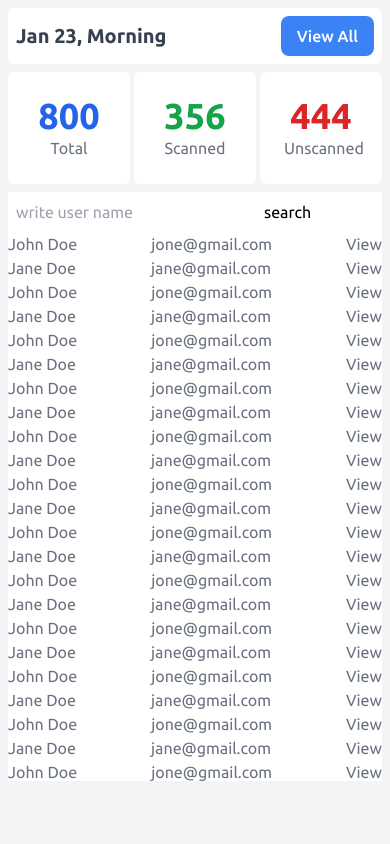
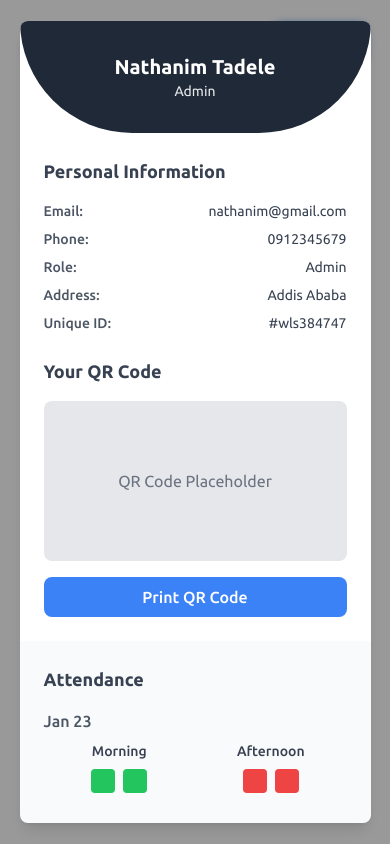
Before and after one commit to Nathanim1919/qrcode, a React (Vite) app in the folder client/: page /admin in a window 390 px wide. Built offline with nearby package versions, Linux system fonts and the light colour scheme.

Commit message:
Add UserDetailCard component and integrate it into AdminPage layout

```diff
--- /dev/null
+++ b/client/src/components/UserDetailCard.tsx
@@ -0,0 +1,97 @@
+const UserDetailCard: React.FC = () => {
+  return (
+    <div className="fixed top-0 left-0 grid place-items-center w-screen h-screen bg-black/40 backdrop-blur-sm">
+      <div className="w-[90%] md:max-w-[700px] max-h-[95vh] bg-white rounded-lg shadow-lg overflow-y-auto">
+        {/* Header Section */}
+        <div
+          className="text-white sticky top-0 p-8 flex flex-col items-center
+            before:absolute before:top-0 before:left-0 before:w-full before:h-full before:bg-gray-800 before:rounded-br-full before:rounded-bl-full
+          "
+        >
+          <h2 className="text-xl font-bold text-white relative z-10">
+            Nathanim Tadele
+          </h2>
+          <p className="text-sm opacity-90">Admin</p>
+        </div>
+
+        {/* Details Section */}
+        <div className="grid grid-cols-1 md:grid-cols-2 gap-6 p-6">
+          {/* Personal Info */}
+          <div>
+            <h3 className="font-semibold text-lg mb-4 text-gray-700">
+              Personal Information
+            </h3>
+            <div className="space-y-2 text-sm">
+              <div className="flex justify-between">
+                <p className="font-medium text-gray-600">Email:</p>
+                <p className="text-gray-700">nathanim@gmail.com</p>
+              </div>
+              <div className="flex justify-between">
+                <p className="font-medium text-gray-600">Phone:</p>
+                <p className="text-gray-700">0912345679</p>
+              </div>
+              <div className="flex justify-between">
+                <p className="font-medium text-gray-600">Role:</p>
+                <p className="text-gray-700">Admin</p>
+              </div>
+              <div className="flex justify-between">
+                <p className="font-medium text-gray-600">Address:</p>
+                <p className="text-gray-700">Addis Ababa</p>
+              </div>
+              <div className="flex justify-between">
+                <p className="font-medium text-gray-600">Unique ID:</p>
+                <p className="text-gray-700">#wls384747</p>
+              </div>
+            </div>
+          </div>
+
+          {/* QR Code Section */}
+          <div>
+            <h3 className="font-semibold text-lg mb-4 text-gray-700">
+              Your QR Code
+            </h3>
+            <div className="bg-gray-200 h-40 w-full rounded-lg flex items-center justify-center">
+              <p className="text-gray-500">QR Code Placeholder</p>
+            </div>
+            <button className="mt-4 w-full bg-blue-500 text-white py-2 rounded-lg font-medium hover:bg-blue-600 transition">
+              Print QR Code
+            </button>
+          </div>
+        </div>
+
+        {/* Attendance Section */}
+        <div className="p-6 bg-gray-50">
+          <h3 className="font-bold text-lg text-gray-700 mb-4">Attendance</h3>
+          <div className="space-y-6">
+            {/* Attendance Day */}
+            {["Jan 23", "Jan 24", "Jan 25"].map((day) => (
+              <div key={day}>
+                <h4 className="font-medium text-gray-600 mb-2">{day}</h4>
+                <div className="flex justify-between">
+                  <div className="flex-1 text-center">
+                    <p className="font-medium text-sm text-gray-700">Morning</p>
+                    <div className="flex justify-center gap-2 mt-2">
+                      <div className="w-6 h-6 bg-green-500 rounded"></div>
+                      <div className="w-6 h-6 bg-green-500 rounded"></div>
+                    </div>
+                  </div>
+                  <div className="flex-1 text-center">
+                    <p className="font-medium text-sm text-gray-700">
+                      Afternoon
+                    </p>
+                    <div className="flex justify-center gap-2 mt-2">
+                      <div className="w-6 h-6 bg-red-500 rounded"></div>
+                      <div className="w-6 h-6 bg-red-500 rounded"></div>
+                    </div>
+                  </div>
+                </div>
+              </div>
+            ))}
+          </div>
+        </div>
+      </div>
+    </div>
+  );
+};
+
+export default UserDetailCard;
--- a/client/src/pages/AdminPage.tsx
+++ b/client/src/pages/AdminPage.tsx
@@ -1,130 +1,165 @@
+import UserDetailCard from "../components/UserDetailCard";
+
 const AdminPage: React.FC = () => {
     const users = [
         {
             name: "John Doe",
-            email: "jone@gmail.com"
+            email: "jone@gmail.com",
+             phone: "0912345679",
+            phone: "0912345679"
         },
         {
             name: "Jane Doe",
-            email: "jane@gmail.com"
+            email: "jane@gmail.com",
+             phone: "0912345679"
         },
         {
             name: "John Doe",
-            email: "jone@gmail.com"
+            email: "jone@gmail.com",
+             phone: "0912345679"
         },
         {
             name: "Jane Doe",
-            email: "jane@gmail.com"
+            email: "jane@gmail.com",
+             phone: "0912345679"
         },
         {
             name: "John Doe",
-            email: "jone@gmail.com"
+            email: "jone@gmail.com",
+             phone: "0912345679"
         },
         {
             name: "Jane Doe",
-            email: "jane@gmail.com"
+            email: "jane@gmail.com",
+             phone: "0912345679"
         },
         {
             name: "John Doe",
-            email: "jone@gmail.com"
+            email: "jone@gmail.com",
+             phone: "0912345679"
         },
         {
             name: "Jane Doe",
-            email: "jane@gmail.com"
+            email: "jane@gmail.com",
+             phone: "0912345679"
         },
         {
             name: "John Doe",
-            email: "jone@gmail.com"
+            email: "jone@gmail.com",
+             phone: "0912345679"
         },
         {
             name: "Jane Doe",
-            email: "jane@gmail.com"
+            email: "jane@gmail.com",
+             phone: "0912345679"
         },
         {
             name: "John Doe",
-            email: "jone@gmail.com"
+            email: "jone@gmail.com",
+             phone: "0912345679"
         },
         {
             name: "Jane Doe",
-            email: "jane@gmail.com"
+            email: "jane@gmail.com",
+             phone: "0912345679"
         },
         {
             name: "John Doe",
-            email: "jone@gmail.com"
+            email: "jone@gmail.com",
+             phone: "0912345679"
         },
         {
             name: "Jane Doe",
-            email: "jane@gmail.com"
+            email: "jane@gmail.com",
+             phone: "0912345679"
         },
         {
             name: "John Doe",
-            email: "jone@gmail.com"
+            email: "jone@gmail.com",
+             phone: "0912345679"
         },
         {
             name: "Jane Doe",
-            email: "jane@gmail.com"
+            email: "jane@gmail.com",
+             phone: "0912345679"
         },
         {
             name: "John Doe",
-            email: "jone@gmail.com"
+            email: "jone@gmail.com",
+             phone: "0912345679"
         },
         {
             name: "Jane Doe",
-            email: "jane@gmail.com"
+            email: "jane@gmail.com",
+             phone: "0912345679"
         },
         {
             name: "John Doe",
-            email: "jone@gmail.com"
+            email: "jone@gmail.com",
+             phone: "0912345679"
         },
         {
             name: "Jane Doe",
-            email: "jane@gmail.com"
+            email: "jane@gmail.com",
+             phone: "0912345679"
         },
         {
             name: "John Doe",
-            email: "jone@gmail.com"
+            email: "jone@gmail.com",
+             phone: "0912345679"
         },
         {
             name: "Jane Doe",
-            email: "jane@gmail.com"
+            email: "jane@gmail.com",
+             phone: "0912345679"
         },
         {
             name: "John Doe",
-            email: "jone@gmail.com"
+            email: "jone@gmail.com",
+             phone: "0912345679"
         },
         {
             name: "Jane Doe",
-            email: "jane@gmail.com"
+            email: "jane@gmail.com",
+             phone: "0912345679"
         },
         {
             name: "John Doe",
-            email: "jone@gmail.com"
+            email: "jone@gmail.com",
+             phone: "0912345679"
         },
         {
             name: "Jane Doe",
-            email: "jane@gmail.com"
+            email: "jane@gmail.com",
+             phone: "0912345679"
         },
         {
             name: "John Doe",
-            email: "jone@gmail.com"
+            email: "jone@gmail.com",
+             phone: "0912345679"
         },
         {
             name: "Jane Doe",
-            email: "jane@gmail.com"
+            email: "jane@gmail.com",
+             phone: "0912345679"
         },
         {
             name: "John Doe",
-            email: "jone@gmail.com"
+            email: "jone@gmail.com",
+             phone: "0912345679"
         },
         {
             name: "Nathanim Tadele",
-            email: "jane@gmail.com"
+            email: "jane@gmail.com",
+             phone: "0912345679"
         },
 
     ]
     return (
-      <div className="min-h-screen bg-gray-100 p-2 md:w-[70%] md:mx-auto max-h-screen overflow-hidden">
+      <div className="min-h-screen bg-white p-2 md:w-[100%] md:mx-auto max-h-screen overflow-hidden">
         {/* Header */}
+        <UserDetailCard/>
+        <div className="min-h-screen bg-white p-2 md:w-[70%] md:mx-auto max-h-screen overflow-hidden">
         <div className="bg-white p-2 rounded-md mb-2">
           <div className="flex items-center justify-between">
             <h2 className="text-xl font-semibold text-gray-700">
@@ -163,17 +198,19 @@ const AdminPage: React.FC = () => {
                     <button type="submit">search</button>
                 </form>
             </div>
-            <div className="h-[65vh] overflow-y-auto">
+            <div className="h-[65vh] p-4 overflow-y-auto grid gap-1">
                 {
                     users.map(user => (
-                        <div className="flex justify-between items-center text-gray-500">
+                        <div className="flex border cursor-pointer hover:bg-gray-100 border-gray-200 p-1 justify-between items-center text-gray-500">
                             <p>{user.name}</p>
-                            <p>{user.email}</p>
-                            <button>View</button>
+                            <p className="hidden md:block">{user.email}</p>
+                            <p>{user.phone}</p>
+                            <button className="text-blue-500 border border-sky-400 px-1 rounded-md">View</button>
                         </div>
                     ))
                 }
             </div>
+        </div>
         </div>
       </div>
     );
```
